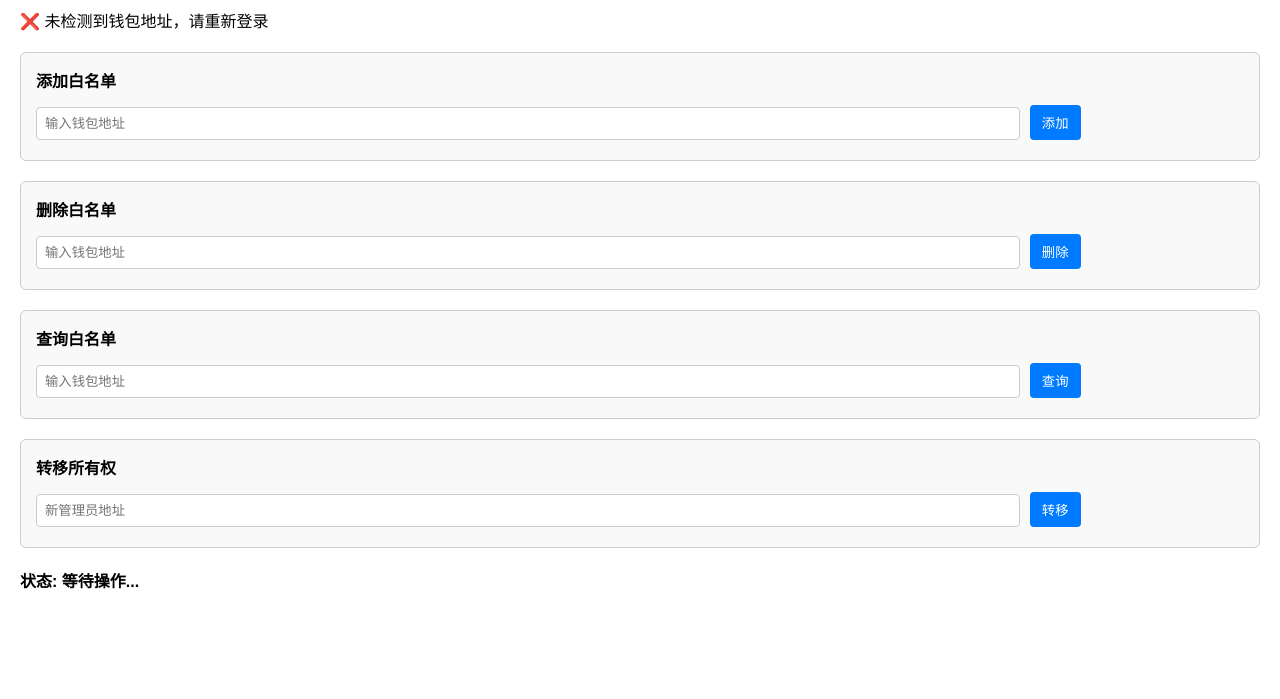
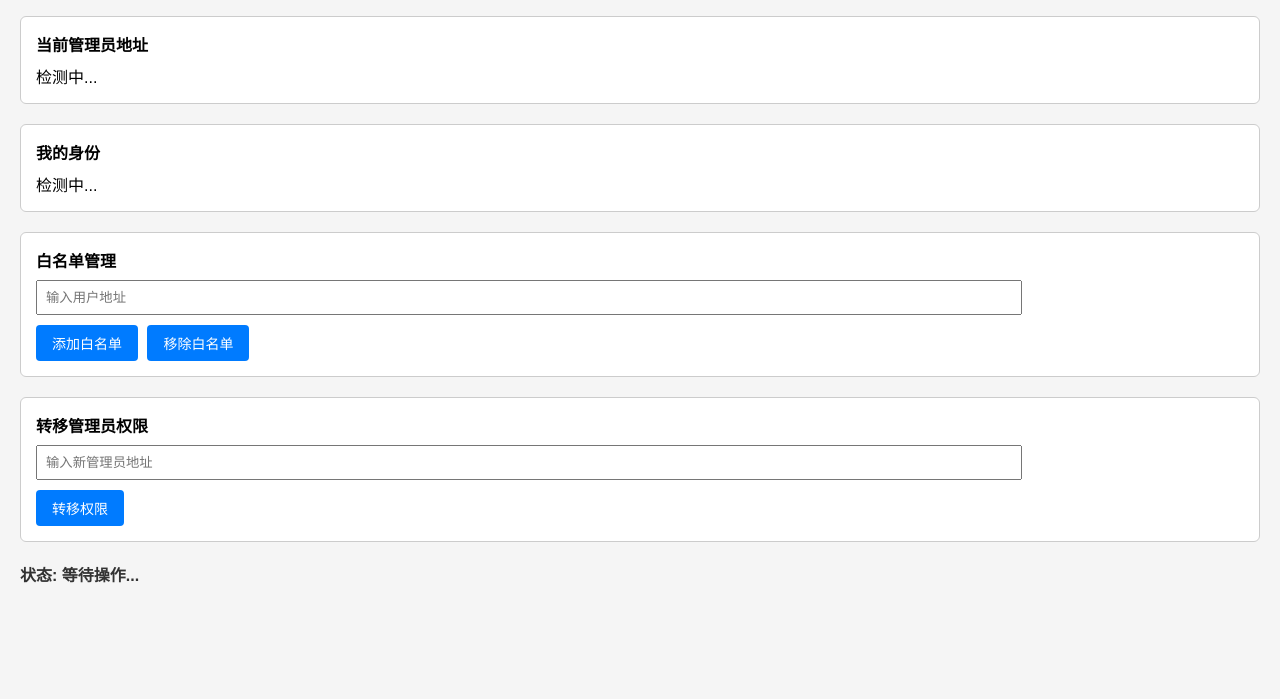
Before and after one commit to FFAI888/denlu0000000, a plain HTML site: page admin.html in a window 1280 px wide. Shown: the part 101-800 px from the top of the page. Drawn offline with Linux system fonts and the light colour scheme.

Commit message:
Update admin.html

```diff
--- a/admin.html
+++ b/admin.html
@@ -2,17 +2,25 @@
 <html lang="zh">
 <head>
   <meta charset="UTF-8">
-  <title>RongChain DApp 管理后台</title>
+  <title>RongChain 管理后台</title>
   <meta name="viewport" content="width=device-width, initial-scale=1.0">
   <style>
-    body { font-family: Arial, sans-serif; padding: 20px; margin: 0; }
-    h1 { color: #007bff; }
+    body {
+      font-family: Arial, sans-serif;
+      padding: 20px;
+      margin: 0;
+      background: #f5f5f5;
+    }
+    h1 {
+      text-align: center;
+      margin-bottom: 30px;
+    }
     .box {
       margin: 20px 0;
       padding: 15px;
       border: 1px solid #ccc;
       border-radius: 6px;
-      background: #f9f9f9;
+      background: #fff;
     }
     .label {
       font-weight: bold;
@@ -20,56 +28,55 @@
     }
     input {
       padding: 8px;
-      margin: 5px 0;
       width: 80%;
-      border: 1px solid #ccc;
-      border-radius: 4px;
+      margin-bottom: 10px;
     }
     button {
-      padding: 8px 12px;
-      margin: 5px;
+      padding: 8px 16px;
+      font-size: 14px;
+      margin-right: 5px;
       cursor: pointer;
+      border: none;
+      border-radius: 4px;
       background: #007bff;
       color: white;
-      border: none;
-      border-radius: 4px;
     }
     button:hover {
       background: #0056b3;
     }
     #status {
-      margin-top: 10px;
+      margin-top: 15px;
       font-weight: bold;
+      color: #333;
     }
   </style>
 </head>
 <body>
-  <h1>管理后台</h1>
-  <div id="wallet">钱包地址: 检测中...</div>
+  <h1>RongChain 管理后台</h1>
 
   <div class="box">
-    <div class="label">添加白名单</div>
-    <input type="text" id="addInput" placeholder="输入钱包地址">
-    <button onclick="addWhitelist()">添加</button>
+    <div class="label">当前管理员地址</div>
+    <div id="currentOwner">检测中...</div>
   </div>
 
   <div class="box">
-    <div class="label">删除白名单</div>
-    <input type="text" id="removeInput" placeholder="输入钱包地址">
-    <button onclick="removeWhitelist()">删除</button>
+    <div class="label">我的身份</div>
+    <div id="myRole">检测中...</div>
   </div>
 
   <div class="box">
-    <div class="label">查询白名单</div>
-    <input type="text" id="checkInput" placeholder="输入钱包地址">
-    <button onclick="checkWhitelist()">查询</button>
-    <div id="checkResult"></div>
+    <div class="label">白名单管理</div>
+    <input type="text" id="whitelistAddress" placeholder="输入用户地址">
+    <br>
+    <button onclick="addWhitelist()">添加白名单</button>
+    <button onclick="removeWhitelist()">移除白名单</button>
   </div>
 
   <div class="box">
-    <div class="label">转移所有权</div>
-    <input type="text" id="newOwnerInput" placeholder="新管理员地址">
-    <button onclick="transferOwnership()">转移</button>
+    <div class="label">转移管理员权限</div>
+    <input type="text" id="newOwnerAddress" placeholder="输入新管理员地址">
+    <br>
+    <button onclick="transferOwnership()">转移权限</button>
   </div>
 
   <div id="status">状态: 等待操作...</div>
@@ -77,23 +84,12 @@
   <!-- ethers.js -->
   <script src="https://cdn.jsdelivr.net/npm/ethers@5.7.2/dist/ethers.umd.min.js"></script>
   <script>
-    // ===== 获取钱包地址 =====
-    const params = new URLSearchParams(window.location.search);
-    const account = params.get("account");
-    if (account) {
-      document.getElementById("wallet").innerText = "钱包地址: " + account;
-    } else {
-      document.getElementById("wallet").innerText = "❌ 未检测到钱包地址，请重新登录";
-    }
-
-    // ===== 常量配置 =====
-    const WHITELIST_CONTRACT = "0x8b7D5050725631FFE42c4e2dCfc999c30228b722"; // 白名单合约
+    const WHITELIST_CONTRACT = "0xa1852413ca02e6d2f653dd88586eae822e790d96b1e1aabcfc9d0a70b1175c66";
     const whitelistAbi = [
+      "function owner() view returns (address)",
       "function addWhitelist(address user) public",
       "function removeWhitelist(address user) public",
-      "function isWhitelisted(address user) public view returns (bool)",
-      "function transferOwnership(address newOwner) public",
-      "function owner() public view returns (address)"
+      "function transferOwnership(address newOwner) public"
     ];
 
     let provider, signer, contract;
@@ -106,14 +102,35 @@
       provider = new ethers.providers.Web3Provider(window.ethereum);
       signer = provider.getSigner();
       contract = new ethers.Contract(WHITELIST_CONTRACT, whitelistAbi, signer);
+
+      fetchOwner();
+    }
+
+    async function fetchOwner() {
+      try {
+        const owner = await contract.owner();
+        document.getElementById("currentOwner").innerText = owner;
+
+        const currentAccount = await signer.getAddress();
+        if (currentAccount.toLowerCase() === owner.toLowerCase()) {
+          document.getElementById("myRole").innerText = "✅ 你是管理员";
+          document.getElementById("myRole").style.color = "green";
+        } else {
+          document.getElementById("myRole").innerText = "❌ 你是普通用户";
+          document.getElementById("myRole").style.color = "red";
+        }
+      } catch (e) {
+        document.getElementById("currentOwner").innerText = "❌ 查询失败: " + e.message;
+        document.getElementById("myRole").innerText = "❌ 无法检测身份";
+      }
     }
 
     async function addWhitelist() {
       try {
-        const addr = document.getElementById("addInput").value;
-        const tx = await contract.addWhitelist(addr);
+        const address = document.getElementById("whitelistAddress").value;
+        const tx = await contract.addWhitelist(address);
         await tx.wait();
-        document.getElementById("status").innerText = "✅ 已添加: " + addr;
+        document.getElementById("status").innerText = "✅ 成功添加到白名单: " + address;
       } catch (e) {
         document.getElementById("status").innerText = "❌ 添加失败: " + e.message;
       }
@@ -121,31 +138,22 @@
 
     async function removeWhitelist() {
       try {
-        const addr = document.getElementById("removeInput").value;
-        const tx = await contract.removeWhitelist(addr);
+        const address = document.getElementById("whitelistAddress").value;
+        const tx = await contract.removeWhitelist(address);
         await tx.wait();
-        document.getElementById("status").innerText = "✅ 已删除: " + addr;
+        document.getElementById("status").innerText = "✅ 已移除白名单: " + address;
       } catch (e) {
-        document.getElementById("status").innerText = "❌ 删除失败: " + e.message;
-      }
-    }
-
-    async function checkWhitelist() {
-      try {
-        const addr = document.getElementById("checkInput").value;
-        const res = await contract.isWhitelisted(addr);
-        document.getElementById("checkResult").innerText = res ? "✅ 在白名单" : "❌ 不在白名单";
-      } catch (e) {
-        document.getElementById("checkResult").innerText = "❌ 查询失败: " + e.message;
+        document.getElementById("status").innerText = "❌ 移除失败: " + e.message;
       }
     }
 
     async function transferOwnership() {
       try {
-        const addr = document.getElementById("newOwnerInput").value;
-        const tx = await contract.transferOwnership(addr);
+        const newOwner = document.getElementById("newOwnerAddress").value;
+        const tx = await contract.transferOwnership(newOwner);
         await tx.wait();
-        document.getElementById("status").innerText = "✅ 管理员已转移给: " + addr;
+        document.getElementById("status").innerText = "✅ 管理员已转移到: " + newOwner;
+        fetchOwner();
       } catch (e) {
         document.getElementById("status").innerText = "❌ 转移失败: " + e.message;
       }
```
